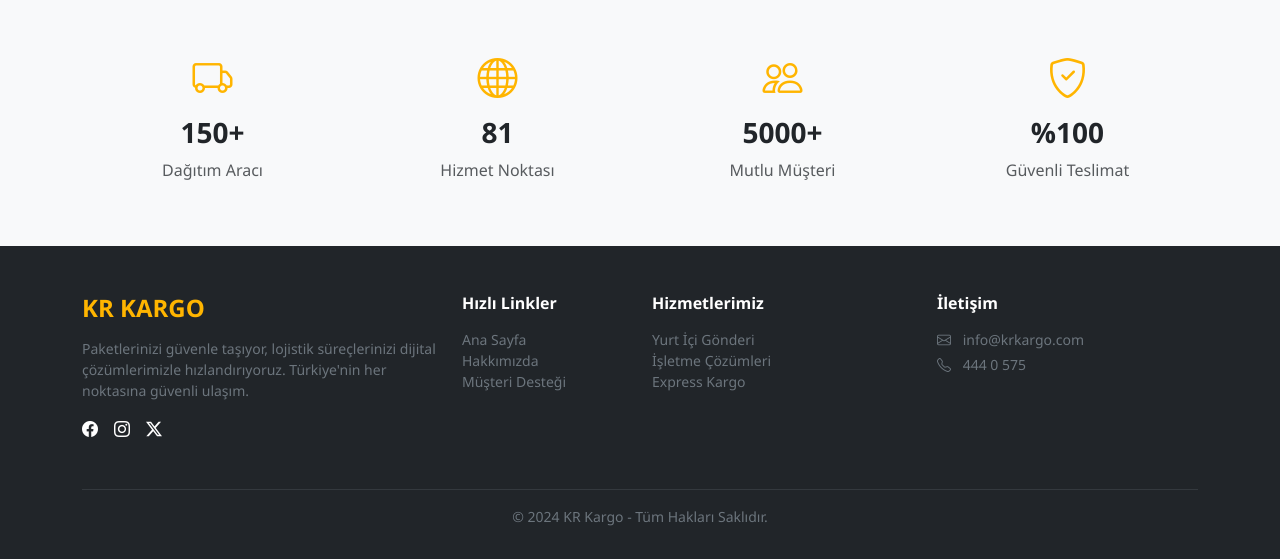
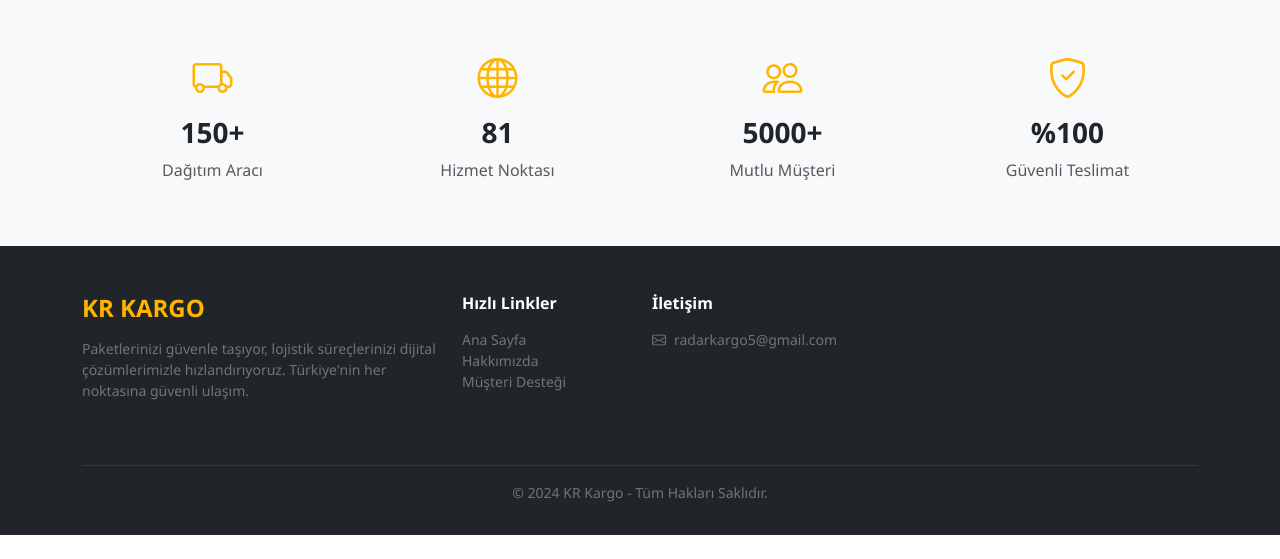
Before and after one commit to muhamme55/kargoradar, a Django app: page / in a window 1280 px wide. Shown: the part 448-1007 px from the top of the page. After the commit the page ends 983 px from the top, so only its background shows below. Run offline with Django 5.2, Linux system fonts and the light colour scheme.

Commit message:
güncelleme yapıldı

```diff
--- a/kargoradar/settings.py
+++ b/kargoradar/settings.py
@@ -114,4 +114,4 @@ EMAIL_USE_TLS = True
 
 
 EMAIL_HOST_USER = 'radarkargo5@gmail.com'
-EMAIL_HOST_PASSWORD = 'hqts ovsf gyqg pofz'
+EMAIL_HOST_PASSWORD = ''
--- a/kargoradar/templates/base.html
+++ b/kargoradar/templates/base.html
@@ -148,11 +148,6 @@
                 <div class="col-lg-4 col-md-6">
                     <h4 class="fw-bold text-gold mb-3">KR KARGO</h4>
                     <p class="text-secondary small">Paketlerinizi güvenle taşıyor, lojistik süreçlerinizi dijital çözümlerimizle hızlandırıyoruz. Türkiye'nin her noktasına güvenli ulaşım.</p>
-                    <div class="d-flex gap-3 mt-3">
-                        <a href="#" class="text-white"><i class="bi bi-facebook"></i></a>
-                        <a href="#" class="text-white"><i class="bi bi-instagram"></i></a>
-                        <a href="#" class="text-white"><i class="bi bi-twitter-x"></i></a>
-                    </div>
                 </div>
                 <div class="col-lg-2 col-md-6">
                     <h6 class="fw-bold mb-3">Hızlı Linkler</h6>
@@ -163,17 +158,8 @@
                     </ul>
                 </div>
                 <div class="col-lg-3 col-md-6">
-                    <h6 class="fw-bold mb-3">Hizmetlerimiz</h6>
-                    <ul class="list-unstyled small text-secondary">
-                        <li>Yurt İçi Gönderi</li>
-                        <li>İşletme Çözümleri</li>
-                        <li>Express Kargo</li>
-                    </ul>
-                </div>
-                <div class="col-lg-3 col-md-6">
                     <h6 class="fw-bold mb-3">İletişim</h6>
-                    <p class="text-secondary small mb-1"><i class="bi bi-envelope me-2"></i> info@krkargo.com</p>
-                    <p class="text-secondary small"><i class="bi bi-telephone me-2"></i> 444 0 575</p>
+                    <p class="text-secondary small mb-1"><i class="bi bi-envelope me-2"></i>radarkargo5@gmail.com</p>
                 </div>
             </div>
             <hr class="mt-5 border-secondary">
```
